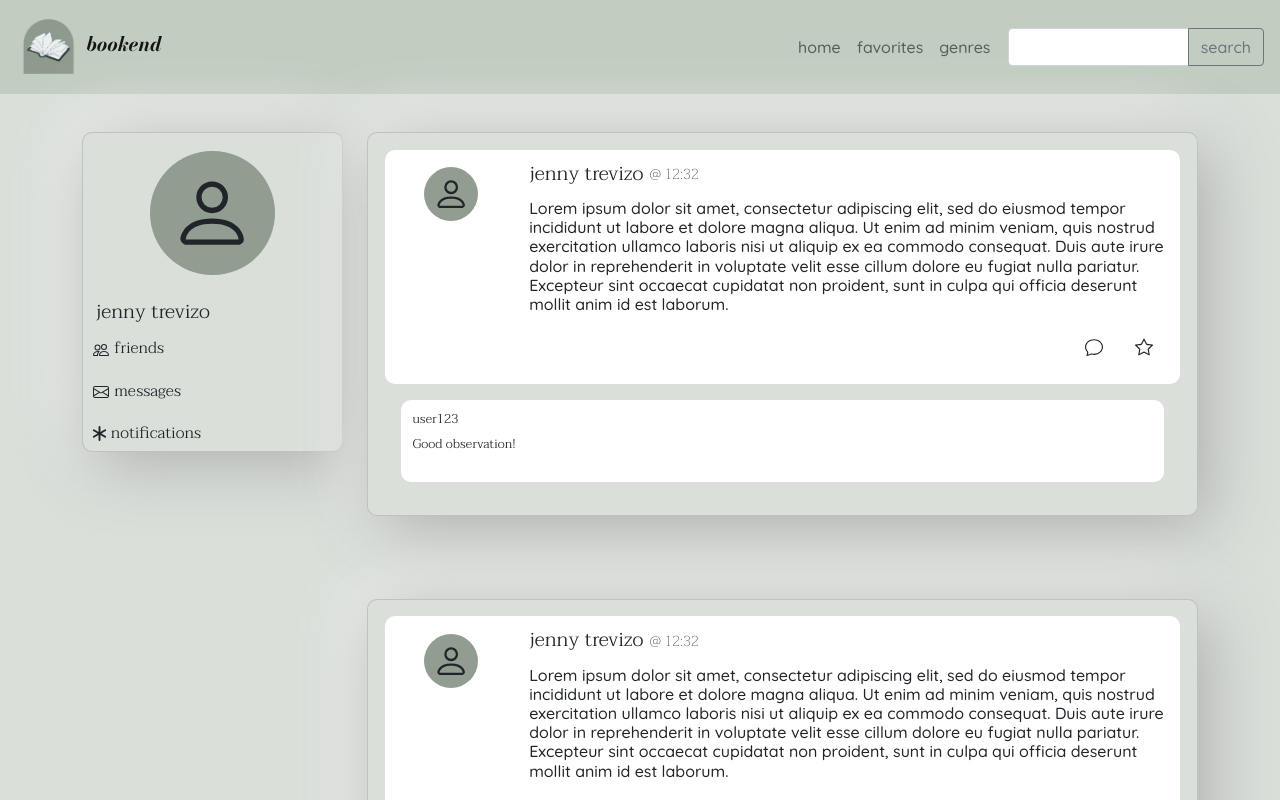
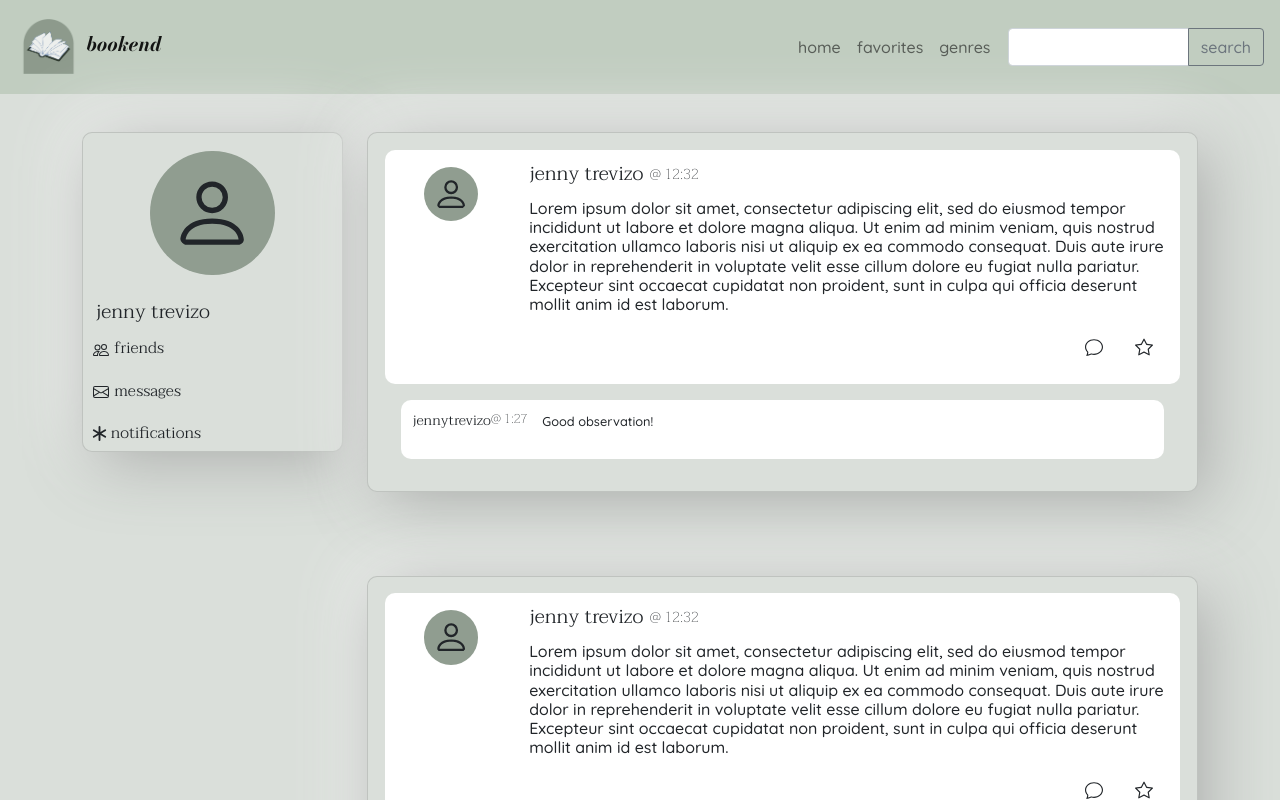
Before and after one commit to jtrevz/bookend, a React (Create React App) app in the folder client/: page /home in a window 1280 px wide. Shown: the top 800 px of the page. Built offline with nearby package versions, Linux system fonts and the light colour scheme.

Commit message:
comment author/timestampt

```diff
--- a/client/src/components/Comment.js
+++ b/client/src/components/Comment.js
@@ -3,7 +3,10 @@ import "./styles/Comment.css";
 function Comment() {
   return (
     <div className="postBack comment">
-      <h5 className="commentAuthor">user123</h5>
+      <div className="authorTimeBox">
+        <h5 className="commentAuthor">jennytrevizo</h5>
+        <h5 className="commentTime"> @ 1:27</h5>
+      </div>
       <p className="commentText">Good observation!</p>
       {/* make comment text to be same font as post text
       add numbers to like sand comments */}
--- a/client/src/components/styles/Comment.css
+++ b/client/src/components/styles/Comment.css
@@ -1,11 +1,24 @@
 .comment {
   margin: 2%;
+  display: flex;
+}
+
+.authorTimeBox {
+  display: flex;
+  flex-direction: row;
 }
 
 .commentAuthor {
+  font-size: 0.9rem;
+}
+
+.commentTime {
   font-size: 0.8rem;
+  font-weight: lighter;
 }
 
 .commentText {
   font-size: 0.8rem;
+  font-family: "Quicksand", sans-serif;
+  margin-left: 2%;
 }
```
